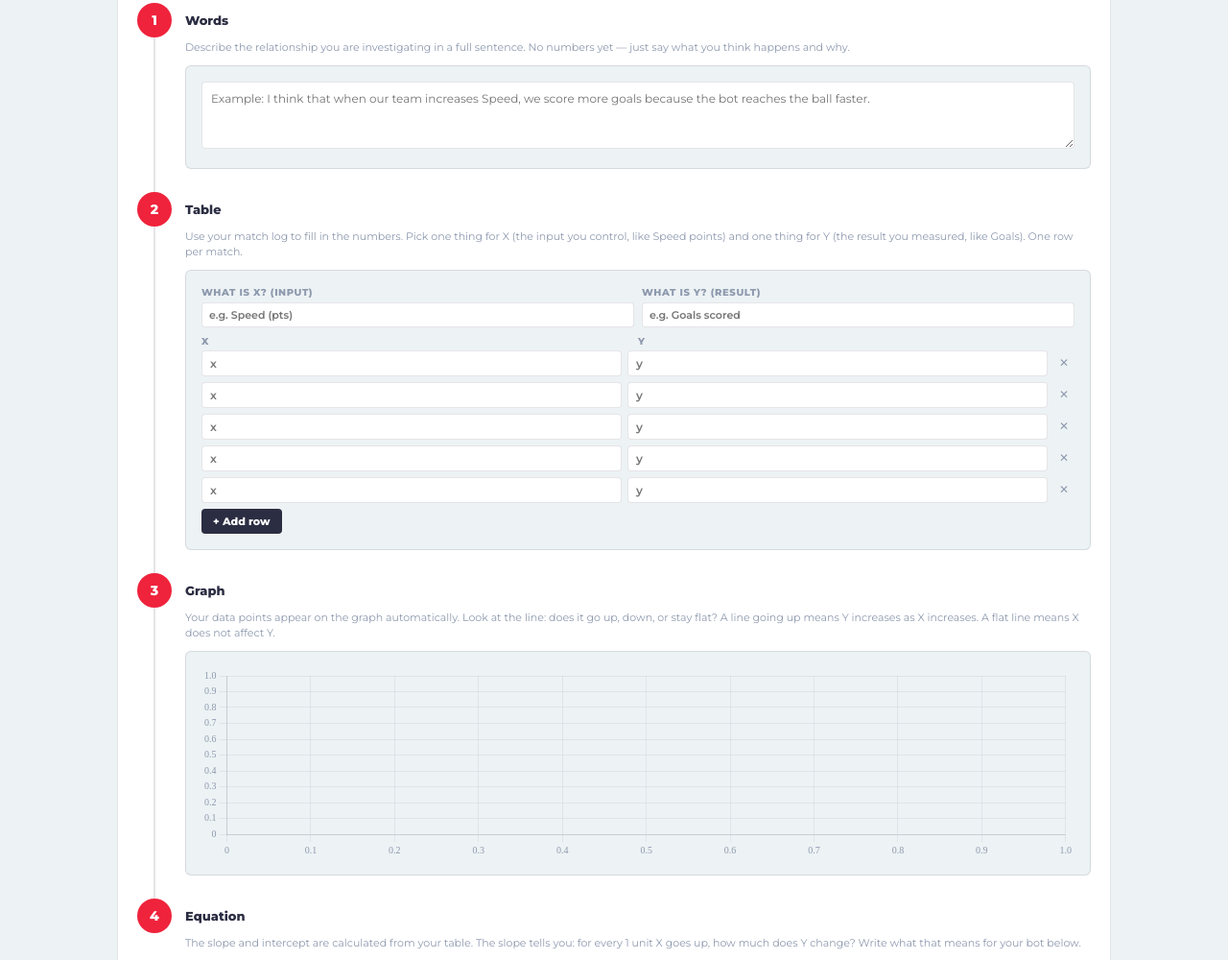
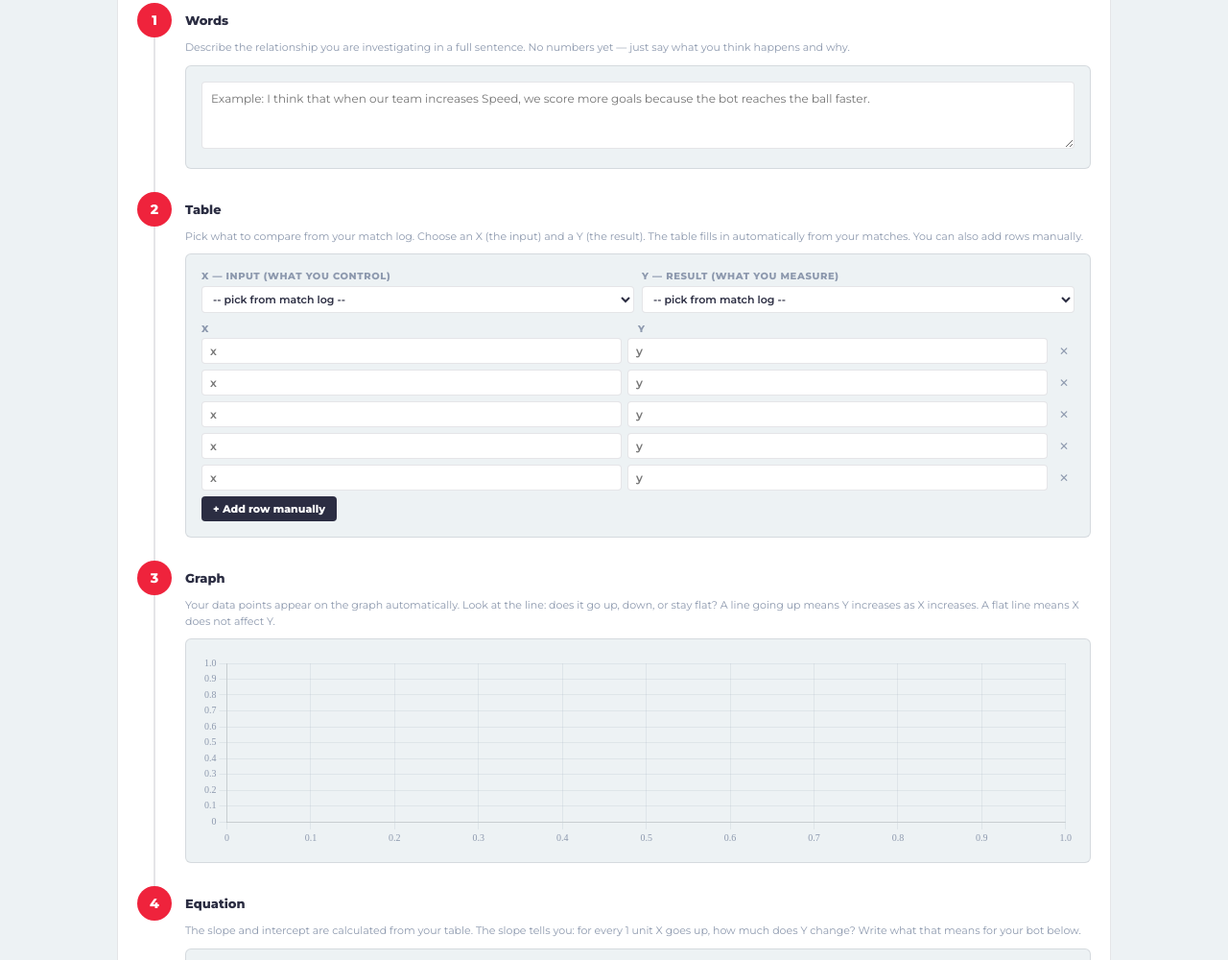
Before and after one commit to lizabetharum/velocity-arena, a website: page public/activities/dashboard/velocity-arena-dashboard.html in a window 1280 px wide. Shown: the part 1394-2394 px from the top of the page at 96% size. Drawn offline with nearby package versions, Linux system fonts and the light colour scheme; no server answers.

Commit message:
auto populate

```diff
--- a/public/activities/dashboard/velocity-arena-dashboard.html
+++ b/public/activities/dashboard/velocity-arena-dashboard.html
@@ -875,27 +875,43 @@
         <div class="fv-step-num">2</div>
         <div class="fv-step-body">
           <div class="fv-step-title">Table</div>
-          <div class="fv-step-hint">Use your match log to fill in the numbers. Pick one thing for X (the input you control, like Speed points) and one thing for Y (the result you measured, like Goals). One row per match.</div>
+          <div class="fv-step-hint">Pick what to compare from your match log. Choose an X (the input) and a Y (the result). The table fills in automatically from your matches. You can also add rows manually.</div>
           <div class="view-panel">
-            <div style="display:grid;grid-template-columns:1fr 1fr;gap:8px;margin-bottom:8px;">
+            <div style="display:grid;grid-template-columns:1fr 1fr;gap:8px;margin-bottom:10px;">
               <div>
-                <span class="view-small-label">What is X? (input)</span>
-                <input type="text" id="x-label" placeholder="e.g. Speed (pts)" style="font-family:var(--font);font-size:11px;font-weight:600;padding:5px 7px;border:1.5px solid var(--border);border-radius:4px;width:100%;outline:none;color:var(--slate);" oninput="updateChart()">
+                <span class="view-small-label">X &mdash; input (what you control)</span>
+                <select id="x-field" onchange="autoPopulateTable()" style="font-family:var(--font);font-size:11px;font-weight:600;padding:5px 7px;border:1.5px solid var(--border);border-radius:4px;width:100%;outline:none;color:var(--slate);background:var(--white);">
+                  <option value="">-- pick from match log --</option>
+                  <option value="match">Match #</option>
+                  <option value="week">Week</option>
+                  <option value="goals_for">Goals For (from score)</option>
+                  <option value="goals_against">Goals Against (from score)</option>
+                  <option value="custom">Custom (type my own)</option>
+                </select>
+                <input type="text" id="x-label" placeholder="or type a custom label" style="font-family:var(--font);font-size:11px;font-weight:600;padding:5px 7px;border:1.5px solid var(--border);border-radius:4px;width:100%;outline:none;color:var(--slate);margin-top:4px;display:none;" oninput="updateChart()">
               </div>
               <div>
-                <span class="view-small-label">What is Y? (result)</span>
-                <input type="text" id="y-label" placeholder="e.g. Goals scored" style="font-family:var(--font);font-size:11px;font-weight:600;padding:5px 7px;border:1.5px solid var(--border);border-radius:4px;width:100%;outline:none;color:var(--slate);" oninput="updateChart()">
+                <span class="view-small-label">Y &mdash; result (what you measure)</span>
+                <select id="y-field" onchange="autoPopulateTable()" style="font-family:var(--font);font-size:11px;font-weight:600;padding:5px 7px;border:1.5px solid var(--border);border-radius:4px;width:100%;outline:none;color:var(--slate);background:var(--white);">
+                  <option value="">-- pick from match log --</option>
+                  <option value="match">Match #</option>
+                  <option value="week">Week</option>
+                  <option value="goals_for">Goals For (from score)</option>
+                  <option value="goals_against">Goals Against (from score)</option>
+                  <option value="custom">Custom (type my own)</option>
+                </select>
+                <input type="text" id="y-label" placeholder="or type a custom label" style="font-family:var(--font);font-size:11px;font-weight:600;padding:5px 7px;border:1.5px solid var(--border);border-radius:4px;width:100%;outline:none;color:var(--slate);margin-top:4px;display:none;" oninput="updateChart()">
               </div>
             </div>
             <div style="display:grid;grid-template-columns:1fr 1fr auto;gap:4px;margin-bottom:3px;">
-              <span style="font-size:10px;font-weight:700;color:var(--steel);letter-spacing:0.06em;">X</span>
-              <span style="font-size:10px;font-weight:700;color:var(--steel);letter-spacing:0.06em;">Y</span>
+              <span style="font-size:10px;font-weight:700;color:var(--steel);letter-spacing:0.06em;" id="x-col-label">X</span>
+              <span style="font-size:10px;font-weight:700;color:var(--steel);letter-spacing:0.06em;" id="y-col-label">Y</span>
               <span></span>
             </div>
             <div id="data-points">
               <!-- populated by JS -->
             </div>
-            <button class="add-row-btn" style="font-size:11px;padding:6px 12px;height:auto;" onclick="addDataPoint()">+ Add row</button>
+            <button class="add-row-btn" style="font-size:11px;padding:6px 12px;height:auto;" onclick="addDataPoint()">+ Add row manually</button>
           </div>
         </div>
       </div>
@@ -1093,8 +1109,16 @@ function renderAll() {
   renderMatchTable();
   renderJustifications();
   renderDataPoints();
-  document.getElementById('x-label').value = t.fourViews.xLabel;
-  document.getElementById('y-label').value = t.fourViews.yLabel;
+  document.getElementById('x-field').value = t.fourViews.xField || '';
+  document.getElementById('y-field').value = t.fourViews.yField || '';
+  document.getElementById('x-label').value = t.fourViews.xLabel || '';
+  document.getElementById('y-label').value = t.fourViews.yLabel || '';
+  document.getElementById('x-label').style.display = t.fourViews.xField === 'custom' ? '' : 'none';
+  document.getElementById('y-label').style.display = t.fourViews.yField === 'custom' ? '' : 'none';
+  const xLbl = t.fourViews.xField && t.fourViews.xField !== 'custom' ? getFieldLabel(t.fourViews.xField) : (t.fourViews.xLabel || 'X');
+  const yLbl = t.fourViews.yField && t.fourViews.yField !== 'custom' ? getFieldLabel(t.fourViews.yField) : (t.fourViews.yLabel || 'Y');
+  document.getElementById('x-col-label').textContent = xLbl;
+  document.getElementById('y-col-label').textContent = yLbl;
   document.getElementById('eq-slope').value = t.fourViews.slope;
   document.getElementById('eq-intercept').value = t.fourViews.intercept;
   document.getElementById('eq-meaning').value = t.fourViews.eqMeaning;
@@ -1234,6 +1258,71 @@ function updateJust(i, field, val) {
 }
 
 // ─── FOUR VIEWS ────────────────────────────────────────────
+function getMatchFieldValue(match, field) {
+  if (field === 'match') return parseFloat(match.match) || '';
+  if (field === 'week') return parseFloat(match.week) || '';
+  if (field === 'goals_for') {
+    if (match.score && match.score.includes('-')) return parseFloat(match.score.split('-')[0]) || 0;
+    return '';
+  }
+  if (field === 'goals_against') {
+    if (match.score && match.score.includes('-')) return parseFloat(match.score.split('-')[1]) || 0;
+    return '';
+  }
+  return '';
+}
+
+function getFieldLabel(field) {
+  if (field === 'match') return 'Match #';
+  if (field === 'week') return 'Week';
+  if (field === 'goals_for') return 'Goals For';
+  if (field === 'goals_against') return 'Goals Against';
+  return '';
+}
+
+function autoPopulateTable() {
+  const xField = document.getElementById('x-field').value;
+  const yField = document.getElementById('y-field').value;
+  currentTeam().fourViews.xField = xField;
+  currentTeam().fourViews.yField = yField;
+  const xCustom = document.getElementById('x-label');
+  const yCustom = document.getElementById('y-label');
+
+  // Show/hide custom label inputs
+  xCustom.style.display = xField === 'custom' ? '' : 'none';
+  yCustom.style.display = yField === 'custom' ? '' : 'none';
+
+  // Update column headers
+  const xLabel = xField && xField !== 'custom' ? getFieldLabel(xField) : (xCustom.value || 'X');
+  const yLabel = yField && yField !== 'custom' ? getFieldLabel(yField) : (yCustom.value || 'Y');
+  document.getElementById('x-col-label').textContent = xLabel;
+  document.getElementById('y-col-label').textContent = yLabel;
+
+  // Auto-set the axis labels for the chart
+  if (xField && xField !== 'custom') document.getElementById('x-label').value = xLabel;
+  if (yField && yField !== 'custom') document.getElementById('y-label').value = yLabel;
+
+  // Only auto-populate if both fields are set to match log columns
+  if (!xField || !yField || xField === 'custom' || yField === 'custom') {
+    updateChart();
+    return;
+  }
+
+  const log = currentTeam().matchLog || [];
+  const points = [];
+  log.forEach(m => {
+    const x = getMatchFieldValue(m, xField);
+    const y = getMatchFieldValue(m, yField);
+    if (x !== '' && y !== '') points.push({ x: String(x), y: String(y) });
+  });
+
+  // Keep at least 5 rows
+  while (points.length < 5) points.push({ x: '', y: '' });
+
+  currentTeam().fourViews.dataPoints = points;
+  renderDataPoints();
+}
+
 function renderDataPoints() {
   const container = document.getElementById('data-points');
   container.innerHTML = '';
```
